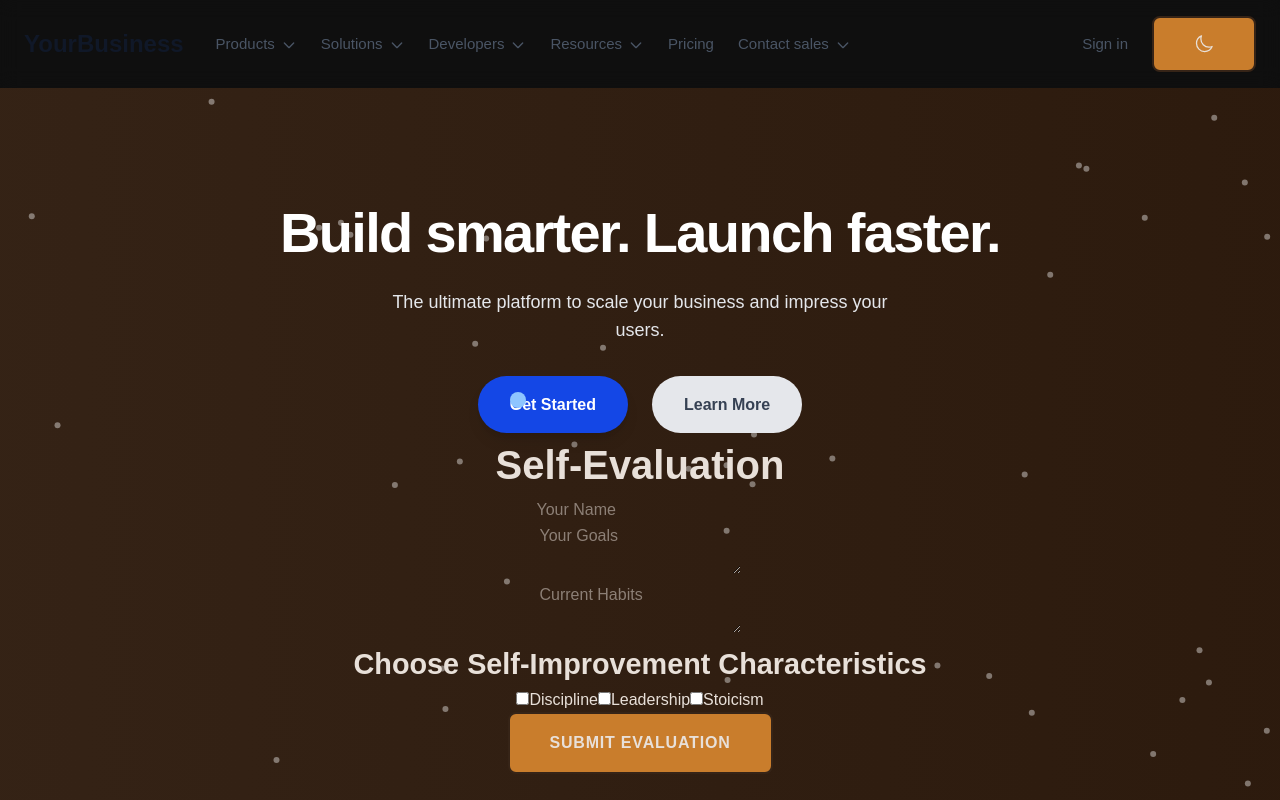
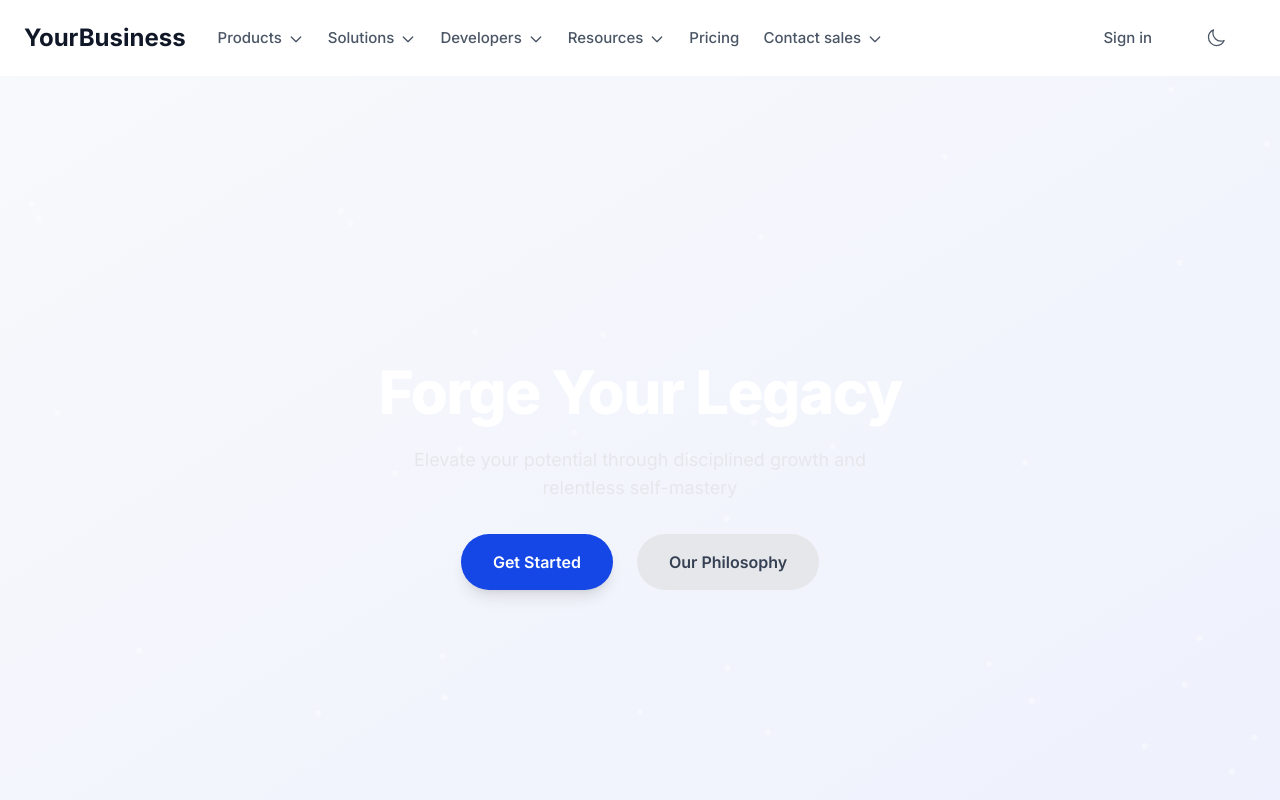
Before and after one commit to obando-ok/my-business-site, a Next.js app: page / in a window 1280 px wide. Shown: the top 800 px of the page. Built offline with nearby package versions, Linux system fonts and the light colour scheme.

Commit message:
Restore Hero Section, Update Evaluation Form and Fix Styling

```diff
--- a/src/components/layout/EvaluationForm.tsx
+++ b/src/components/layout/EvaluationForm.tsx
@@ -1,90 +1,110 @@
-"use client";  // This tells Next.js that this is a client-side component
+// src/components/layout/EvaluationForm.tsx
+"use client";
 
-import { useState } from 'react';
+import { useState } from "react";
 
 const EvaluationForm = () => {
-  const [name, setName] = useState('');
-  const [goals, setGoals] = useState('');
-  const [habits, setHabits] = useState('');
-  const [characteristics, setCharacteristics] = useState<string[]>([]);
+  const [name, setName] = useState("");
+  const [goals, setGoals] = useState("");
+  const [selectedCharacteristics, setSelectedCharacteristics] = useState({
+    discipline: false,
+    leadership: false,
+    stoicism: false,
+  });
 
-  // Handle input change
-  const handleInputChange = (e: React.ChangeEvent<HTMLInputElement | HTMLTextAreaElement>) => {
+  const handleInputChange = (e: React.ChangeEvent<HTMLInputElement>) => {
     const { name, value } = e.target;
     if (name === "name") setName(value);
     if (name === "goals") setGoals(value);
-    if (name === "habits") setHabits(value);
   };
 
-  const handleCharacteristicSelection = (e: React.ChangeEvent<HTMLInputElement>) => {
-    const selected = e.target.value;
-    setCharacteristics(prev => prev.includes(selected)
-      ? prev.filter(item => item !== selected)
-      : [...prev, selected]);
+  const handleCheckboxChange = (e: React.ChangeEvent<HTMLInputElement>) => {
+    const { name, checked } = e.target;
+    setSelectedCharacteristics((prevState) => ({
+      ...prevState,
+      [name]: checked,
+    }));
   };
 
-  // Submit form
-  const handleSubmit = async (event: React.FormEvent) => {
-    event.preventDefault();
-    // Send the data to the backend or AI API for processing (mocking AI here)
-    const userData = { name, goals, habits, characteristics };
-    console.log(userData);  // For now, we'll log the data
-
-    // Simulate AI response (you can replace this with actual AI API calls later)
-    const response = await fetch('/api/ai-agent', {
-      method: 'POST',
-      body: JSON.stringify(userData),
-      headers: { 'Content-Type': 'application/json' },
-    });
-    const result = await response.json();
-    console.log(result);  // Handle AI's personalized plans
+  const handleSubmit = (e: React.FormEvent) => {
+    e.preventDefault();
+    alert("Evaluation submitted!");
   };
 
   return (
-    <div className="evaluation-form">
-      <h2>Self-Evaluation</h2>
-      <form onSubmit={handleSubmit}>
-        <div>
+    <div className="bg-white p-8 rounded-lg shadow-md">
+      <h2 className="text-2xl font-bold text-center mb-6">Self-Evaluation</h2>
+      <form onSubmit={handleSubmit} className="space-y-4">
+        <div className="space-y-2">
+          <label htmlFor="name" className="block text-lg">
+            Name:
+          </label>
           <input
             type="text"
+            id="name"
             name="name"
-            placeholder="Your Name"
             value={name}
             onChange={handleInputChange}
+            className="w-full px-4 py-2 border rounded-lg"
           />
         </div>
-        <div>
+
+        <div className="space-y-2">
+          <label htmlFor="goals" className="block text-lg">
+            Goals:
+          </label>
           <textarea
+            id="goals"
             name="goals"
-            placeholder="Your Goals"
             value={goals}
             onChange={handleInputChange}
+            className="w-full px-4 py-2 border rounded-lg"
+            rows="4"
           />
         </div>
+
         <div>
-          <textarea
-            name="habits"
-            placeholder="Current Habits"
-            value={habits}
-            onChange={handleInputChange}
+          <label className="block text-lg">Choose Self-Improvement Characteristics:</label>
+          <div className="space-y-2">
+            <label className="inline-flex items-center">
+              <input
+                type="checkbox"
+                name="discipline"
+                checked={selectedCharacteristics.discipline}
+                onChange={handleCheckboxChange}
+                className="mr-2"
               />
-        </div>
-        <div>
-          <h3>Choose Self-Improvement Characteristics</h3>
-          <label>
-            <input type="checkbox" value="discipline" onChange={handleCharacteristicSelection} />
               Discipline
             </label>
-          <label>
-            <input type="checkbox" value="leadership" onChange={handleCharacteristicSelection} />
+            <label className="inline-flex items-center">
+              <input
+                type="checkbox"
+                name="leadership"
+                checked={selectedCharacteristics.leadership}
+                onChange={handleCheckboxChange}
+                className="mr-2"
+              />
               Leadership
             </label>
-          <label>
-            <input type="checkbox" value="stoicism" onChange={handleCharacteristicSelection} />
+            <label className="inline-flex items-center">
+              <input
+                type="checkbox"
+                name="stoicism"
+                checked={selectedCharacteristics.stoicism}
+                onChange={handleCheckboxChange}
+                className="mr-2"
+              />
               Stoicism
             </label>
           </div>
-        <button type="submit">Submit Evaluation</button>
+        </div>
+
+        <button
+          type="submit"
+          className="w-full py-3 bg-blue-700 text-white font-semibold rounded-lg hover:bg-blue-800 transition-all duration-300"
+        >
+          Submit Evaluation
+        </button>
       </form>
     </div>
   );
--- a/src/components/layout/HeroSection.tsx
+++ b/src/components/layout/HeroSection.tsx
@@ -1,10 +1,12 @@
+// src/components/layout/HeroSection.tsx
+"use client";
+
 import { motion } from "framer-motion";
 import Link from "next/link";
 import Particles from "react-tsparticles";
 import { loadBasic } from "tsparticles-basic";
 import { useCallback } from "react";
 import type { Engine } from "tsparticles-engine";
-import EvaluationForm from './EvaluationForm';
 
 export default function HeroSection() {
   const particlesInit = useCallback(async (engine: Engine) => {
@@ -12,7 +14,7 @@ export default function HeroSection() {
   }, []);
 
   return (
-    <section className="relative h-screen flex items-center justify-center overflow-hidden bg-gradient-animate">
+    <section className="relative h-screen flex items-center justify-center overflow-hidden bg-gradient-to-br from-[#f8f9fc] to-[#eef1fd] dark:from-[#0d0d0d] dark:to-[#1c1c1e]">
       <Particles
         id="tsparticles"
         init={particlesInit}
@@ -21,7 +23,7 @@ export default function HeroSection() {
           background: { color: "transparent" },
           fpsLimit: 60,
           particles: {
-            number: { value: 50 },
+            number: { value: 40 },
             size: { value: 3 },
             move: { enable: true, speed: 2 },
             links: { enable: true, distance: 130, color: "#FFFFFF", opacity: 0.2 },
@@ -43,7 +45,7 @@ export default function HeroSection() {
           transition={{ duration: 1 }}
           className="text-5xl sm:text-6xl font-extrabold tracking-tight text-white"
         >
-          Build smarter. Launch faster.
+          Forge Your Legacy
         </motion.h1>
 
         <motion.p
@@ -52,7 +54,7 @@ export default function HeroSection() {
           transition={{ duration: 1.2, delay: 0.3 }}
           className="mt-6 text-lg text-gray-200 max-w-lg mx-auto"
         >
-          The ultimate platform to scale your business and impress your users.
+          Elevate your potential through disciplined growth and relentless self-mastery
         </motion.p>
 
         <motion.div
@@ -61,26 +63,20 @@ export default function HeroSection() {
           transition={{ duration: 1.2, delay: 0.6 }}
           className="mt-8 flex justify-center gap-6"
         >
-          {/* Get Started Button */}
           <Link
             href="#get-started"
             className="relative px-8 py-4 bg-blue-700 text-white rounded-full font-semibold shadow-lg hover:bg-blue-800 hover:shadow-2xl hover:scale-105 hover:border-4 hover:border-blue-300 hover:text-shadow-lg transition-all duration-300 ease-in-out overflow-hidden"
           >
-            <span className="absolute w-4 h-4 bg-blue-300 rounded-full animate-ripple"></span>
             Get Started
           </Link>
 
-          {/* Learn More Button */}
           <Link
-            href="#features"
+            href="#our-philosophy"
             className="px-8 py-4 bg-gray-200 text-gray-700 rounded-full font-semibold hover:bg-gray-300 dark:hover:bg-gray-800 transition-all duration-300 ease-in-out"
           >
-            Learn More
+            Our Philosophy
           </Link>
         </motion.div>
-
-        {/* Insert the Evaluation Form */}
-        <EvaluationForm />
       </div>
     </section>
   );
--- a/src/styles/globals.css
+++ b/src/styles/globals.css
@@ -1,41 +1,34 @@
-/* Import Tailwind and Fonts */
+/* src/styles/globals.css */
+
 @import "tailwindcss";
-@import url('https://fonts.googleapis.com/css2?family=Manrope:wght@400;500;600;700&display=swap');
 
 :root {
-  /* Masculine Color Palette */
-  --background: #0f0f0f;        /* Rich charcoal base */
-  --foreground: #e8e0d9;        /* Warm parchment text */
-  --primary: #c97d2c;           /* Burnt orange accent */
-  --secondary: #5a3921;         /* Deep coffee brown */
-  --accent: #3c2a1d;            /* Dark leather tone */
-  --gradient-start: #2c1a0d;    /* Dark espresso */
-  --gradient-end: #5a3921;      /* Warm mahogany */
-  --button-bg: #c97d2c;
-  --button-hover-bg: #b56d24;
-  --border-color: #362417;      /* Deep bronze */
+  --background: #ffffff;
+  --foreground: #171717;
+  --primary: #6366f1; /* Stripe-like blue for buttons and highlights */
+  --secondary: #9333ea; /* Soft pinkish purple for accents */
+  --gradient-start: #6366f1; /* Starting color for gradient */
+  --gradient-end: #ec4899; /* Ending color for gradient */
+  --button-bg: #6366f1; /* Button background */
+  --button-hover-bg: #4f46e5; /* Button hover color */
 }
 
 @theme inline {
   --color-background: var(--background);
   --color-foreground: var(--foreground);
-  --font-sans: 'Manrope', sans-serif;
-  --font-mono: 'Roboto Mono', monospace;
-  --border-radius: 8px;
-  --box-shadow: 0 4px 20px rgba(201, 125, 44, 0.3);
+  --font-sans: 'Inter', sans-serif; /* Use 'Inter' font as it closely resembles Stripe's modern typography */
+  --font-mono: 'Menlo', monospace;
 }
 
 @media (prefers-color-scheme: dark) {
   :root {
-    --background: #121212;
-    --foreground: #ede4d4;
-    --primary: #d18a3d;
-    --secondary: #6b4b32;
-    --border-color: #483728;
+    --background: #0a0a0a;
+    --foreground: #ededed;
+    --primary: #6366f1;
+    --secondary: #ec4899;
   }
 }
 
-/* Base Styles */
 body {
   background: var(--background);
   color: var(--foreground);
@@ -43,75 +36,83 @@ body {
   margin: 0;
   padding: 0;
   box-sizing: border-box;
-  transition: all 0.3s cubic-bezier(0.4, 0, 0.2, 1);
-  line-height: 1.6;
-  font-weight: 500;
-  min-height: 100vh;
+  transition: background-color 0.3s ease, color 0.3s ease;
 }
 
-/* Gradient Animation */
+/* Background Gradient Animation */
 @keyframes gradientAnimation {
-  0% { background-position: 0% 50%; }
-  50% { background-position: 100% 50%; }
-  100% { background-position: 0% 50%; }
+  0% {
+    background-position: 0% 50%;
+  }
+  50% {
+    background-position: 100% 50%;
+  }
+  100% {
+    background-position: 0% 50%;
+  }
 }
 
 .bg-gradient-animate {
-  background: linear-gradient(
-    270deg,
-    var(--gradient-start),
-    var(--accent),
-    var(--gradient-end)
-  );
+  background: linear-gradient(270deg, var(--gradient-start), var(--gradient-end));
   background-size: 400% 400%;
-  animation: gradientAnimation 15s ease infinite;
+  animation: gradientAnimation 10s ease infinite;
 }
 
-/* Masculine Components */
-button,
-.button,
-.cta-button {
+/* Button Styles */
+button, .button, .cta-button {
   font-family: var(--font-sans);
   font-weight: 600;
-  letter-spacing: 0.05em;
-  text-transform: uppercase;
-  background: var(--button-bg);
-  color: var(--foreground);
-  border: 2px solid var(--border-color);
-  padding: 1rem 2.5rem;
-  border-radius: var(--border-radius);
-  transition: all 0.3s cubic-bezier(0.4, 0, 0.2, 1);
   cursor: pointer;
-  position: relative;
-  overflow: hidden;
+  outline: none;
+  border: none;
+  user-select: none;
+  padding: 12px 30px;
+  border-radius: 50px;
+  transition: background-color 0.3s ease, transform 0.3s ease, box-shadow 0.3s ease;
 }
 
 button:hover,
-.button:hover,
 .cta-button:hover {
-  background: var(--button-hover-bg);
-  transform: translateY(-2px);
-  box-shadow: var(--box-shadow);
+  transform: scale(1.05);
+  box-shadow: 0px 8px 16px rgba(0, 0, 0, 0.2);
 }
 
-/* Text Elements */
-h1 {
-  font-size: 3.5rem;
-  line-height: 1.1;
-  font-weight: 700;
-  letter-spacing: -0.03em;
+button:focus,
+.cta-button:focus {
+  outline: none;
+  box-shadow: none;
+  border: none;
 }
 
-h2 {
-  font-size: 2.5rem;
-  font-weight: 650;
+button:focus-visible,
+.cta-button:focus-visible {
+  outline: none;
+  box-shadow: none;
 }
 
-h3 {
-  font-size: 1.8rem;
-  font-weight: 600;
+/* Primary Button */
+.bg-primary {
+  background-color: var(--primary);
+  color: white;
+  font-weight: bold;
 }
 
+.bg-primary:hover {
+  background-color: var(--button-hover-bg);
+}
+
+/* Secondary Button */
+.bg-secondary {
+  background-color: var(--secondary);
+  color: white;
+  font-weight: bold;
+}
+
+.bg-secondary:hover {
+  background-color: #db2777; /* A darker shade of pinkish red */
+}
+
+/* Global Text Colors */
 .text-primary {
   color: var(--primary);
 }
@@ -120,73 +121,17 @@ h3 {
   color: var(--secondary);
 }
 
-/* Card Styles */
-.card {
-  background: var(--accent);
-  border: 1px solid var(--border-color);
-  border-radius: var(--border-radius);
-  padding: 2rem;
-  transition: transform 0.3s ease;
+/* Tailwind Customizations */
+.bg-primary {
+  background-color: var(--primary);
 }
 
-.card:hover {
-  transform: translateY(-5px);
+.bg-secondary {
+  background-color: var(--secondary);
 }
 
-/* Particle Overrides */
-.tsparticles-canvas-el {
-  opacity: 0.15 !important;
+/* Dark Mode */
+body[data-theme="dark"] {
+  background-color: var(--background);
+  color: var(--foreground);
 }
-
-/* Border Utilities */
-.border-primary {
-  border-color: var(--primary);
-}
-
-.border-secondary {
-  border-color: var(--secondary);
-}
-
-/* Navigation Effects */
-.backdrop-blur-sm {
-  backdrop-filter: blur(10px);
-}
-
-.dark .backdrop-blur-sm {
-  backdrop-filter: blur(12px);
-}
-
-/* Scrollbar Styling */
-::-webkit-scrollbar {
-  width: 8px;
-}
-
-::-webkit-scrollbar-track {
-  background: var(--background);
-}
-
-::-webkit-scrollbar-thumb {
-  background: var(--primary);
-  border-radius: 4px;
-}
-
-::-webkit-scrollbar-thumb:hover {
-  background: var(--button-hover-bg);
-}
-
-/* Selection Styling */
-::selection {
-  background: var(--primary);
-  color: var(--background);
-}
-
-/* Responsive Typography */
-@media (max-width: 768px) {
-  h1 {
-    font-size: 2.5rem;
-  }
-
-  h2 {
-    font-size: 2rem;
-  }
-}
```
Lines whose indentation alone changed are shown as unchanged.
